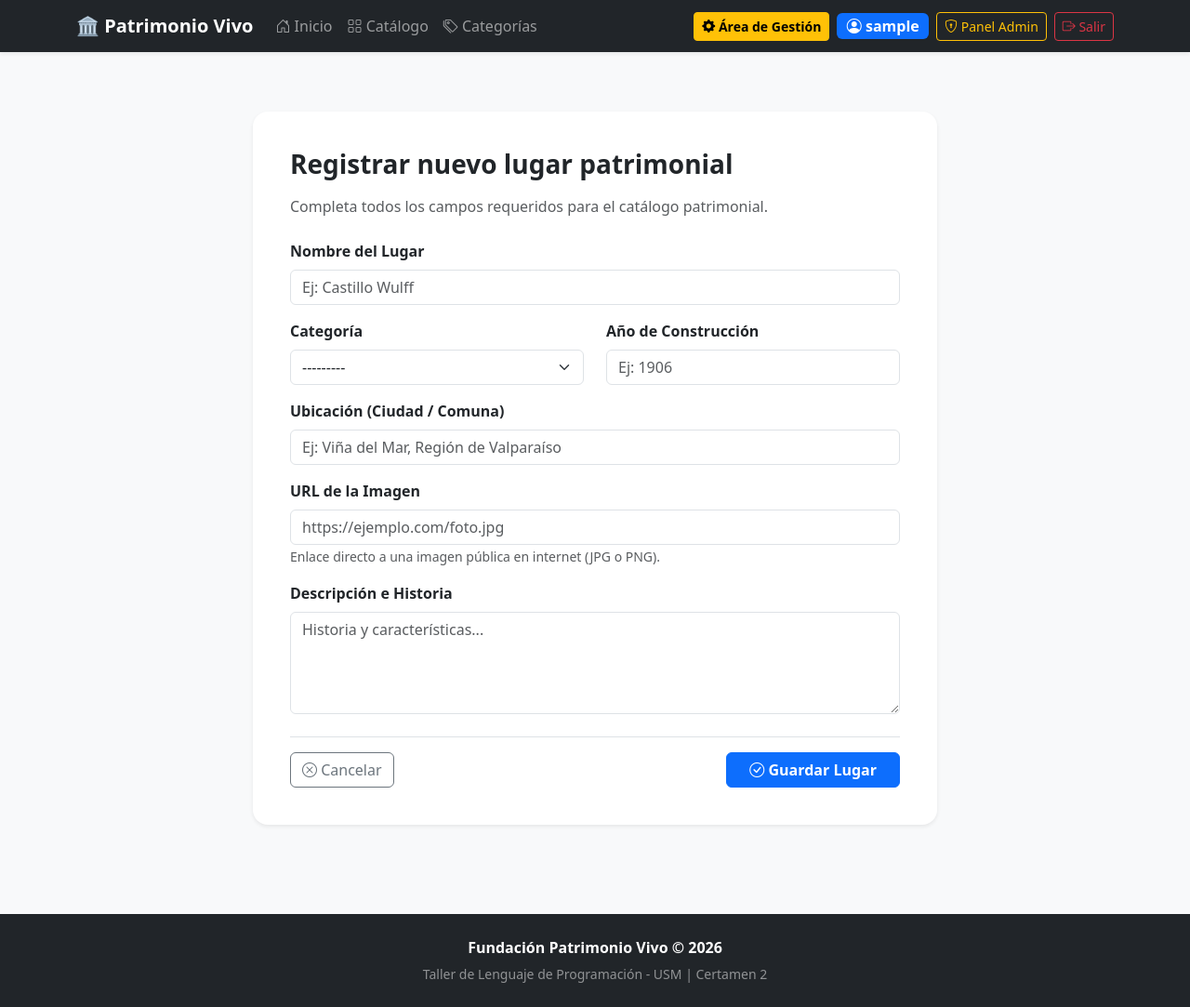
After one commit to LucianoYanez/CER2-YANEZLUCIANO, a Django app: page /gestion/crear/ in a window 1280 px wide. The commit adds this page. Shown: the whole page at 93% size. Run offline with Django 5.2, Linux system fonts and the light colour scheme; the visitor is signed in with stand-in values (Sample User, id 1); data comes from the database, SQL or seed files in the repository.

Commit message:
Area de gestion interna con control de acceso por permisos (RF10, RF11, RF12)

```diff
--- /dev/null
+++ b/patrimonio/forms.py
@@ -0,0 +1,15 @@
+from django import forms
+from .models import LugarPatrimonial
+
+class LugarPatrimonialForm(forms.ModelForm):
+    class Meta:
+        model = LugarPatrimonial
+        fields = ['nombre', 'categoria', 'ubicacion', 'anio_construccion', 'imagen', 'descripcion']
+        widgets = {
+            'nombre': forms.TextInput(attrs={'class': 'form-control', 'placeholder': 'Ej: Castillo Wulff'}),
+            'categoria': forms.Select(attrs={'class': 'form-select'}),
+            'ubicacion': forms.TextInput(attrs={'class': 'form-control', 'placeholder': 'Ej: Viña del Mar, Región de Valparaíso'}),
+            'anio_construccion': forms.NumberInput(attrs={'class': 'form-control', 'placeholder': 'Ej: 1906'}),
+            'imagen': forms.URLInput(attrs={'class': 'form-control', 'placeholder': 'https://ejemplo.com/foto.jpg'}),
+            'descripcion': forms.Textarea(attrs={'class': 'form-control', 'rows': 4, 'placeholder': 'Historia y características...'}),
+        }
--- a/patrimonio/templates/patrimonio/base.html
+++ b/patrimonio/templates/patrimonio/base.html
@@ -41,6 +41,11 @@
                 <!-- Sección de sesión (RF08 y RF09) -->
                 <ul class="navbar-nav ms-auto align-items-center">
                     {% if user.is_authenticated %}
+                        <li class="nav-item me-2">
+        <a class="btn btn-warning btn-sm fw-bold" href="{% url 'gestion_lugares' %}">
+            <i class="bi bi-gear-fill"></i> Área de Gestión
+        </a>
+    </li>
     <li class="nav-item me-2">
         <span class="badge bg-primary fs-6">
             <i class="bi bi-person-circle"></i> {{ user.username }}
--- /dev/null
+++ b/patrimonio/templates/patrimonio/formulario_lugar.html
@@ -0,0 +1,90 @@
+{% extends 'patrimonio/base.html' %}
+
+{% block title %}{{ accion }} | Patrimonio Vivo{% endblock %}
+
+{% block content %}
+<div class="container my-5">
+    <div class="row justify-content-center">
+        <div class="col-lg-8">
+            <div class="card border-0 shadow-sm rounded-4 p-4">
+                <div class="card-body">
+                    <h3 class="fw-bold mb-3">{{ accion }}</h3>
+                    <p class="text-muted mb-4">Completa todos los campos requeridos para el catálogo patrimonial.</p>
+
+                    <form method="post" novalidate>
+                        {% csrf_token %}
+
+                        {% if form.non_field_errors %}
+                            <div class="alert alert-danger">
+                                {% for error in form.non_field_errors %}
+                                    {{ error }}
+                                {% endfor %}
+                            </div>
+                        {% endif %}
+
+                        <div class="mb-3">
+                            <label for="{{ form.nombre.id_for_label }}" class="form-label fw-bold">Nombre del Lugar</label>
+                            {{ form.nombre }}
+                            {% if form.nombre.errors %}
+                                <div class="text-danger small mt-1">{{ form.nombre.errors.0 }}</div>
+                            {% endif %}
+                        </div>
+
+                        <div class="row">
+                            <div class="col-md-6 mb-3">
+                                <label for="{{ form.categoria.id_for_label }}" class="form-label fw-bold">Categoría</label>
+                                {{ form.categoria }}
+                                {% if form.categoria.errors %}
+                                    <div class="text-danger small mt-1">{{ form.categoria.errors.0 }}</div>
+                                {% endif %}
+                            </div>
+
+                            <div class="col-md-6 mb-3">
+                                <label for="{{ form.anio_construccion.id_for_label }}" class="form-label fw-bold">Año de Construcción</label>
+                                {{ form.anio_construccion }}
+                                {% if form.anio_construccion.errors %}
+                                    <div class="text-danger small mt-1">{{ form.anio_construccion.errors.0 }}</div>
+                                {% endif %}
+                            </div>
+                        </div>
+
+                        <div class="mb-3">
+                            <label for="{{ form.ubicacion.id_for_label }}" class="form-label fw-bold">Ubicación (Ciudad / Comuna)</label>
+                            {{ form.ubicacion }}
+                            {% if form.ubicacion.errors %}
+                                <div class="text-danger small mt-1">{{ form.ubicacion.errors.0 }}</div>
+                            {% endif %}
+                        </div>
+
+                        <div class="mb-3">
+                            <label for="{{ form.imagen.id_for_label }}" class="form-label fw-bold">URL de la Imagen</label>
+                            {{ form.imagen }}
+                            <small class="text-muted">Enlace directo a una imagen pública en internet (JPG o PNG).</small>
+                            {% if form.imagen.errors %}
+                                <div class="text-danger small mt-1">{{ form.imagen.errors.0 }}</div>
+                            {% endif %}
+                        </div>
+
+                        <div class="mb-4">
+                            <label for="{{ form.descripcion.id_for_label }}" class="form-label fw-bold">Descripción e Historia</label>
+                            {{ form.descripcion }}
+                            {% if form.descripcion.errors %}
+                                <div class="text-danger small mt-1">{{ form.descripcion.errors.0 }}</div>
+                            {% endif %}
+                        </div>
+
+                        <div class="d-flex justify-content-between pt-3 border-top">
+                            <a href="{% url 'gestion_lugares' %}" class="btn btn-outline-secondary">
+                                <i class="bi bi-x-circle"></i> Cancelar
+                            </a>
+                            <button type="submit" class="btn btn-primary fw-bold px-4">
+                                <i class="bi bi-check-circle"></i> Guardar Lugar
+                            </button>
+                        </div>
+                    </form>
+                </div>
+            </div>
+        </div>
+    </div>
+</div>
+{% endblock %}
--- a/patrimonio/urls.py
+++ b/patrimonio/urls.py
@@ -2,9 +2,15 @@ from django.urls import path
 from . import views
 
 urlpatterns = [
+    #Publicas
     path('', views.inicio, name='inicio'),
     path('catalogo/', views.catalogo, name='catalogo'),
     path('catalogo/categoria/<int:categoria_id>/', views.catalogo, name='catalogo_categoria'),
     path('lugar/<int:pk>/', views.detalle_lugar, name='detalle_lugar'),
     path('categorias/', views.lista_categorias, name='lista_categorias'),
+
+    #Privadas
+    path('gestion/', views.gestion_lugares, name='gestion_lugares'),
+    path('gestion/crear/', views.crear_lugar, name='crear_lugar'),
+    path('gestion/editar/<int:pk>/', views.editar_lugar, name='editar_lugar'),
 ]
--- a/patrimonio/views.py
+++ b/patrimonio/views.py
@@ -1,5 +1,10 @@
 from django.shortcuts import render, get_object_or_404
 from .models import Categoria, LugarPatrimonial
+from django.contrib.auth.decorators import login_required, permission_required
+from django.shortcuts import render, get_object_or_404, redirect
+from django.contrib import messages
+from .models import Categoria, LugarPatrimonial
+from .forms import LugarPatrimonialForm
 
 # Create your views here.
 def inicio(request):
@@ -45,3 +50,52 @@ def lista_categorias(request):
         'categorias': categorias,
     }
     return render(request, 'patrimonio/categorias.html', contexto)
+
+@login_required
+def gestion_lugares(request):
+    #Gestión de lugares patrimoniales para usuarios autenticados
+    lugares = LugarPatrimonial.objects.select_related('categoria').all()
+    contexto = {
+        'lugares': lugares,
+    }
+    return render(request, 'patrimonio/gestion.html', contexto)
+
+@login_required
+@permission_required('patrimonio.add_lugarpatrimonial', raise_exception=True)
+def crear_lugar(request):
+    #Crear un nuevo lugar patrimonial
+    if request.method == 'POST':
+        form = LugarPatrimonialForm(request.POST)
+        if form.is_valid():
+            lugar = form.save()
+            messages.success(request, f'Lugar patrimonial "{lugar.nombre}" registrado exitosamente.')
+            return redirect('gestion_lugares')
+    else:
+        form = LugarPatrimonialForm()
+
+    contexto = {
+        'form': form,
+        'accion': 'Registrar nuevo lugar patrimonial',
+    }
+    return render(request, 'patrimonio/formulario_lugar.html', contexto)
+
+@login_required
+@permission_required('patrimonio.change_lugarpatrimonial', raise_exception=True)
+def editar_lugar(request, pk):
+    #Editar un lugar patrimonial existente
+    lugar = get_object_or_404(LugarPatrimonial, pk=pk)
+    if request.method == 'POST':
+        form = LugarPatrimonialForm(request.POST, instance=lugar)
+        if form.is_valid():
+            form.save()
+            messages.success(request, f'Lugar patrimonial "{lugar.nombre}" actualizado exitosamente.')
+            return redirect('gestion_lugares')
+    else:
+        form = LugarPatrimonialForm(instance=lugar)
+
+    contexto = {
+        'form': form,
+        'accion': f'Modificar lugar patrimonial: {lugar.nombre}',
+        'lugar': lugar,
+    }
+    return render(request, 'patrimonio/formulario_lugar.html', contexto)
```
Also changed, not shown: patrimonio/templates/patrimonio/gestion.html (added, +81 -0 lines). Lines whose indentation alone changed are shown as unchanged.
